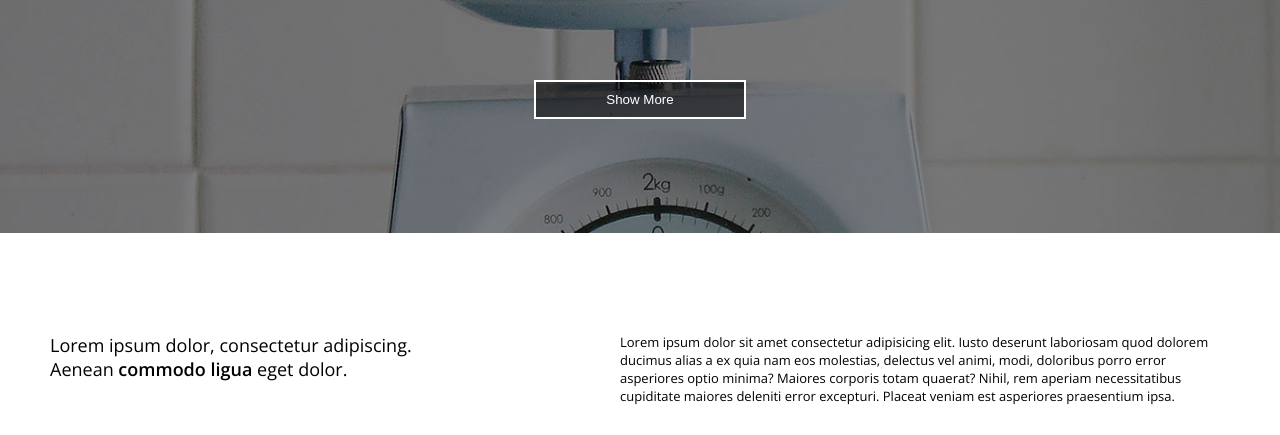
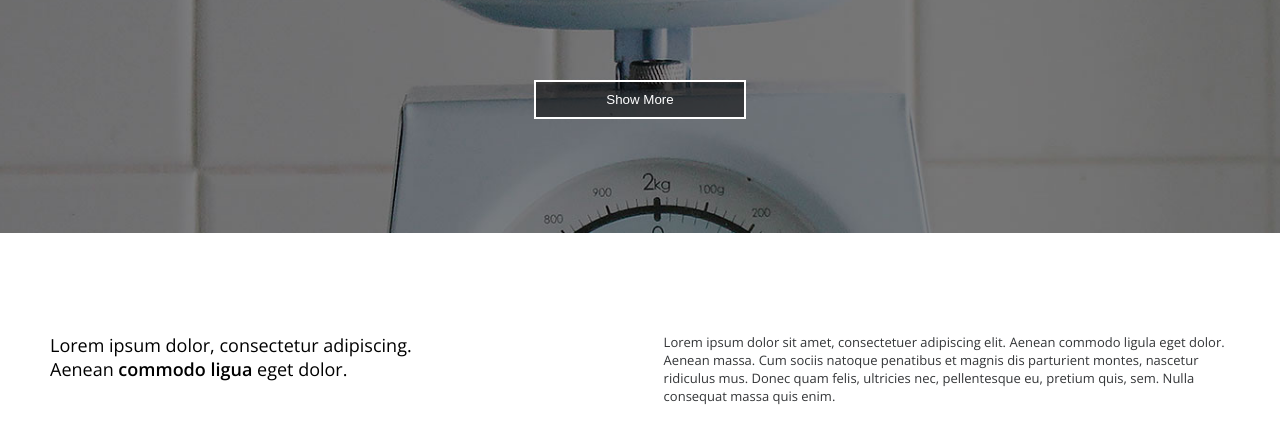
Before and after one commit to yaroslavguziy/EpamHomeworks, a plain HTML site: page FL16_HW4/homework/index.html in a window 1280 px wide. Shown: the part 517-952 px from the top of the page. Drawn offline with nearby package versions, Linux system fonts and the light colour scheme.

Commit message:
changes in HW4

```diff
--- a/FL16_HW4/homework/css/style.css
+++ b/FL16_HW4/homework/css/style.css
@@ -93,12 +93,17 @@ body {
 .text-wrapper {
   padding: 100px 50px;
   display: flex;
+  justify-content: space-between;
+}
+
+.text-item {
+  width: 48%;
 }
 
 .text-right {
-  flex: 1;
   font-size: 13px;
-  padding-left: 200px;
+  max-width: 700px;
+  color: #343638;
 }
 .text-left {
   max-width: 370px;
--- a/FL16_HW4/homework/index.html
+++ b/FL16_HW4/homework/index.html
@@ -1,5 +1,5 @@
 <!DOCTYPE html>
-<html lang="en">
+<html lang="zxx">
   <head>
     <meta charset="UTF-8" />
     <meta name="viewport" content="width=device-width, initial-scale=1.0" />
@@ -46,15 +46,18 @@
     <main class="main">
       <div class="text">
         <div class="text-wrapper">
-          <p class="text-left">
-            Lorem ipsum dolor, consectetur adipiscing. Aenean <span> commodo ligua</span> eget dolor.
-          </p>
-          <p class="text-right">
-            Lorem ipsum dolor sit amet consectetur adipisicing elit. Iusto deserunt laboriosam quod dolorem ducimus
-            alias a ex quia nam eos molestias, delectus vel animi, modi, doloribus porro error asperiores optio minima?
-            Maiores corporis totam quaerat? Nihil, rem aperiam necessitatibus cupiditate maiores deleniti error
-            excepturi. Placeat veniam est asperiores praesentium ipsa.
-          </p>
+          <div class="text-item">
+            <p class="text-left">
+              Lorem ipsum dolor, consectetur adipiscing. Aenean <span> commodo ligua</span> eget dolor.
+            </p>
+          </div>
+          <div class="text-item">
+            <p class="text-right">
+              Lorem ipsum dolor sit amet, consectetuer adipiscing elit. Aenean commodo ligula eget dolor. Aenean massa.
+              Cum sociis natoque penatibus et magnis dis parturient montes, nascetur ridiculus mus. Donec quam felis,
+              ultricies nec, pellentesque eu, pretium quis, sem. Nulla consequat massa quis enim.
+            </p>
+          </div>
         </div>
       </div>
       <section class="articles">
```
